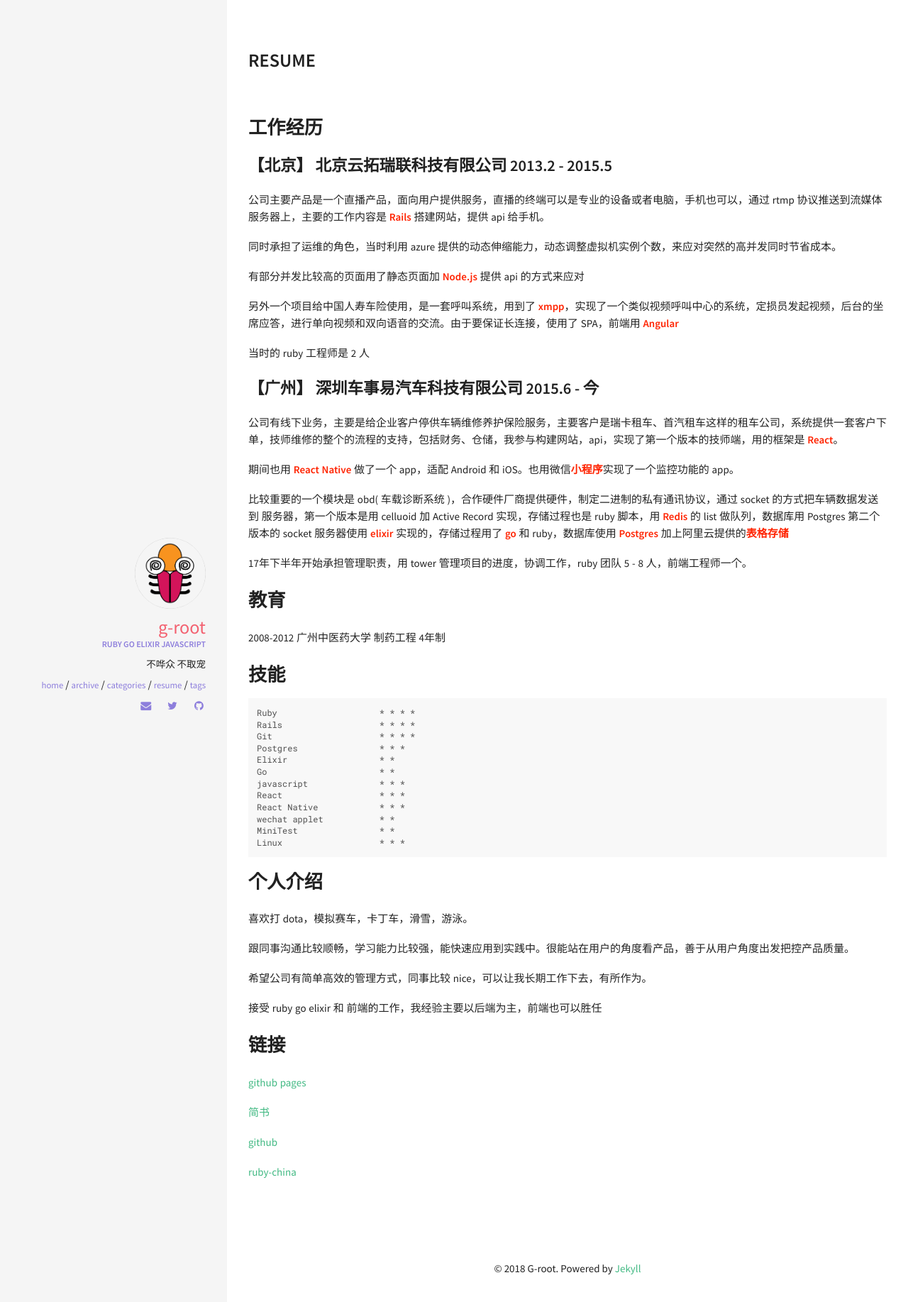
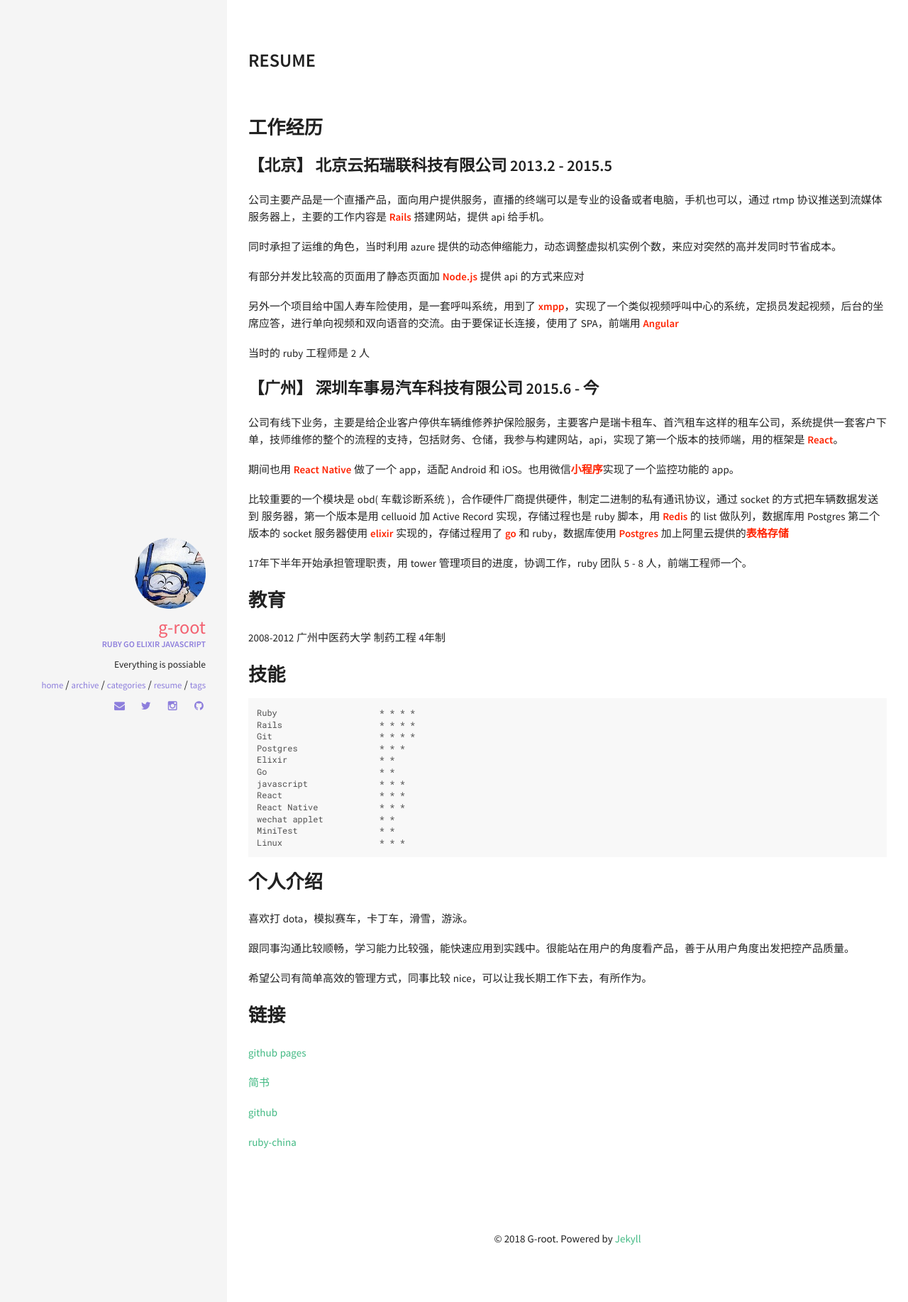
Before and after one commit to guyanbiao/guyanbiao.github.com, a Jekyll site: the page built from resume.md, in a window 1280 px wide. Shown: the top 1835 px of the page at 71% size. Built offline with Jekyll 4.4.1, drawn with Linux system fonts in a browser that asks for light colours.

Commit message:
change slogan

```diff
--- a/_config.yml
+++ b/_config.yml
@@ -36,7 +36,7 @@ owner:
   name: G-root
   avatar: logo-bug.png
   job: "ruby go elixir javascript"
-  bio: "不哗众 不取宠"
+  bio: "Everything is possiable"
   email: guyanbiao@gmail.com
   disqus-shortname:
   twitter: guyanbiao
@@ -54,7 +54,7 @@ owner:
   linkedin: #username
   skype: #username
   xing: #username
-  instagram: #username
+  instagram: guyanbiao
   lastfm: #username
   tumblr: #username
   pinterest: #username
--- a/resume.md
+++ b/resume.md
@@ -53,8 +52,6 @@ Linux                   * * *
 
 希望公司有简单高效的管理方式，同事比较 nice，可以让我长期工作下去，有所作为。
 
-接受 ruby go elixir 和 前端的工作，我经验主要以后端为主，前端也可以胜任
-
 ## 链接
 
 [github pages](https://guyanbiao.github.io)
```
Also changed, not shown: other parts of resume.md (+0 -1 lines), img/logo-bug.png.
